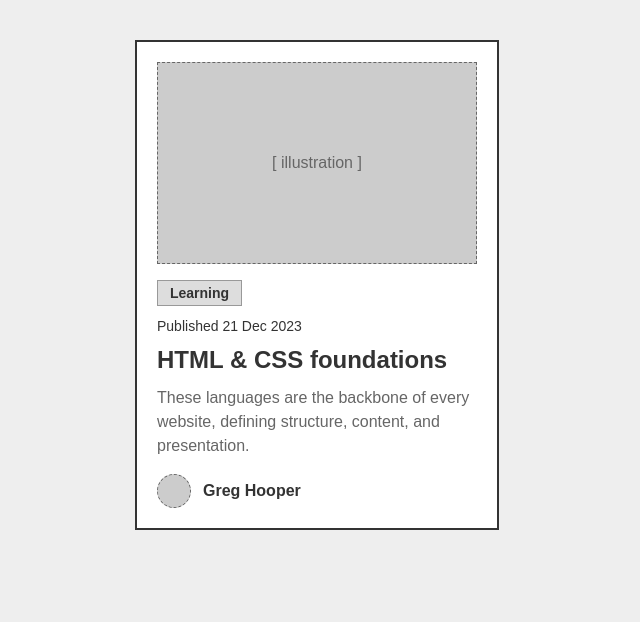
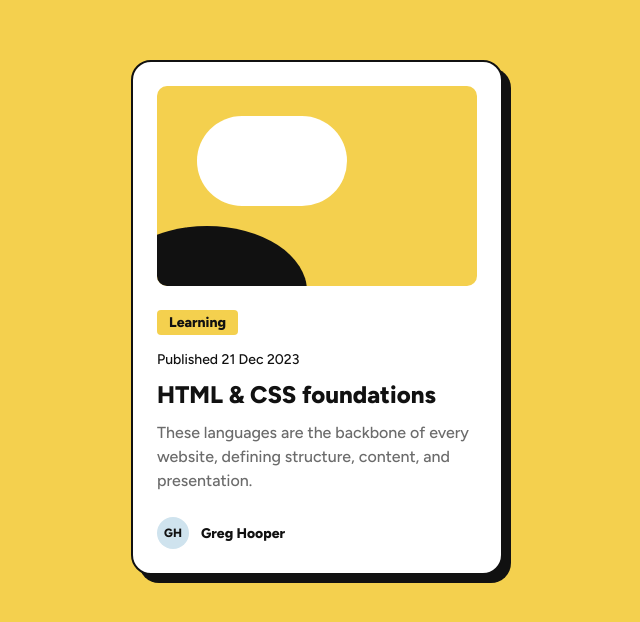
Before and after one commit to Cryxto/purwadhika2026-exercise, a website: page src/26-11-2026/index.html in a window 1280 px wide. Shown: the whole page, without its empty margins (323-963 px from the left). Drawn offline with Linux system fonts and the light colour scheme.

Commit message:
refactor: enhance card layout styles and improve visual elements

```diff
--- a/src/26-11-2026/index.html
+++ b/src/26-11-2026/index.html
@@ -4,89 +4,130 @@
     <meta charset="UTF-8" />
     <meta name="viewport" content="width=device-width, initial-scale=1.0" />
     <!-- <script type="module" src="./app/main.ts"></script> -->
+    <link rel="preconnect" href="https://fonts.googleapis.com" />
+    <link rel="preconnect" href="https://fonts.gstatic.com" crossorigin />
+    <link
+      href="https://fonts.googleapis.com/css2?family=Figtree:wght@500;800&display=swap"
+      rel="stylesheet"
+    />
     <title>Blog preview card</title>
     <style>
-      /* BEGINNER VERSION: fixed pixel sizes, not responsive on purpose. */
+      /* HIGH FIDELITY, beginner style: fixed pixel sizes, not responsive on purpose. */
 
       /* The whole page. */
       body {
-        margin: 0; /* remove the browser's default gap around the page */
-        padding: 40px; /* space between the card and the window edge */
-        background: #eee; /* light gray page */
-        font-family: sans-serif;
-        color: #333; /* dark gray text */
+        margin: 0;
+        padding: 60px 20px;
+        background: #f4d04e; /* yellow */
+        font-family: "Figtree", sans-serif; /* falls back to any sans-serif font */
+        font-size: 16px;
+        color: #111; /* near black */
       }
 
-      /* The white box. Everything else lives inside it. */
+      /* The white box. */
       .card {
-        width: 320px; /* fixed width */
-        margin: 0 auto; /* top/bottom 0, left/right auto = centered horizontally */
-        padding: 20px; /* space between the card border and its content */
+        width: 320px;
+        margin: 0 auto; /* centered horizontally */
+        padding: 24px;
         background: white;
-        border: 2px solid #333; /* thickness, style, color */
+        border: 2px solid #111;
+        border-radius: 20px; /* rounded corners */
+        box-shadow: 8px 8px 0 #111; /* x offset, y offset, blur (0 = sharp), color */
       }
 
-      /* Gray box that stands in for the picture. */
+      /* The picture area, drawn with CSS instead of a photo. */
       .card__image {
-        height: 200px; /* fixed height, the width fills the card */
-        background: #ccc;
-        border: 1px dashed #666;
-        text-align: center; /* center the label left-right */
-        line-height: 200px; /* same as height = center the label up-down */
-        color: #666;
+        position: relative; /* the shapes below are placed relative to this box */
+        height: 200px;
+        overflow: hidden; /* cut off anything that sticks out of the box */
+        border-radius: 10px;
+        background: #f4d04e;
+      }
+
+      /* White pill shape. ::before adds an extra element inside, before the content. */
+      .card__image::before {
+        content: ""; /* required, otherwise the shape does not show */
+        position: absolute; /* take it out of the flow, place it with top/left */
+        top: 30px;
+        left: 40px;
+        width: 150px;
+        height: 90px;
+        border-radius: 45px; /* half the height = pill */
+        background: white;
+      }
+
+      /* Black blob in the bottom-left corner. ::after adds one after the content. */
+      .card__image::after {
+        content: "";
+        position: absolute;
+        bottom: -70px; /* negative = partly outside, hidden by overflow */
+        left: -50px;
+        width: 200px;
+        height: 130px;
+        border-radius: 50%;
+        background: #111;
       }
 
       /* "Learning" label. */
       .card__tag {
-        display: inline-block; /* only as wide as its text, but padding still works */
-        margin: 16px 0 0 0; /* top right bottom left */
+        display: inline-block;
+        margin: 24px 0 0 0;
         padding: 4px 12px;
-        background: #ddd;
-        border: 1px solid #999;
+        border-radius: 4px;
+        background: #f4d04e;
         font-size: 14px;
-        font-weight: bold;
+        font-weight: 800;
       }
 
       .card__date {
-        margin: 12px 0 0 0;
+        margin: 16px 0 0 0;
         font-size: 14px;
+        font-weight: 500;
       }
 
       .card__title {
         margin: 12px 0 0 0;
         font-size: 24px;
+        font-weight: 800;
       }
 
       .card__text {
         margin: 12px 0 0 0;
-        color: #666;
-        line-height: 24px; /* space between lines of text */
+        color: #6b6b6b; /* gray */
+        font-weight: 500;
+        line-height: 24px;
       }
 
       /* Row with the avatar and the name. */
       .card__author {
-        margin-top: 16px;
-        display: flex; /* put the children side by side */
-        align-items: center; /* line them up vertically in the middle */
+        margin-top: 24px;
+        display: flex;
+        align-items: center;
       }
 
+      /* Circle with initials instead of a photo. */
       .card__avatar {
         width: 32px;
         height: 32px;
-        margin-right: 12px; /* space between the avatar and the name */
-        background: #ccc;
-        border: 1px dashed #666;
-        border-radius: 50%; /* 50% turns a square into a circle */
+        margin-right: 12px;
+        border-radius: 50%;
+        background: #cfe3ee; /* light blue */
+        display: flex; /* centers the initials inside the circle */
+        align-items: center;
+        justify-content: center;
+        font-size: 12px;
+        font-weight: 800;
       }
 
       .card__name {
-        font-weight: bold;
+        font-size: 14px;
+        font-weight: 800;
       }
     </style>
   </head>
   <body>
     <article class="card">
-      <div class="card__image">[ illustration ]</div>
+      <div class="card__image"></div>
 
       <p class="card__tag">Learning</p>
       <p class="card__date">Published 21 Dec 2023</p>
@@ -98,7 +139,7 @@
       </p>
 
       <footer class="card__author">
-        <div class="card__avatar"></div>
+        <div class="card__avatar">GH</div>
         <span class="card__name">Greg Hooper</span>
       </footer>
     </article>
```
